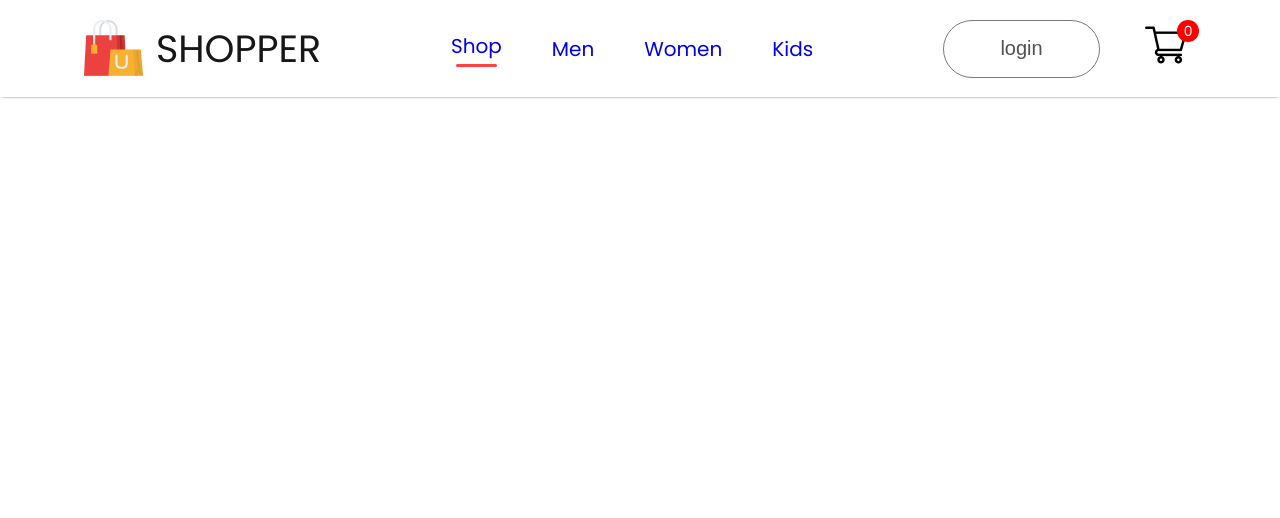
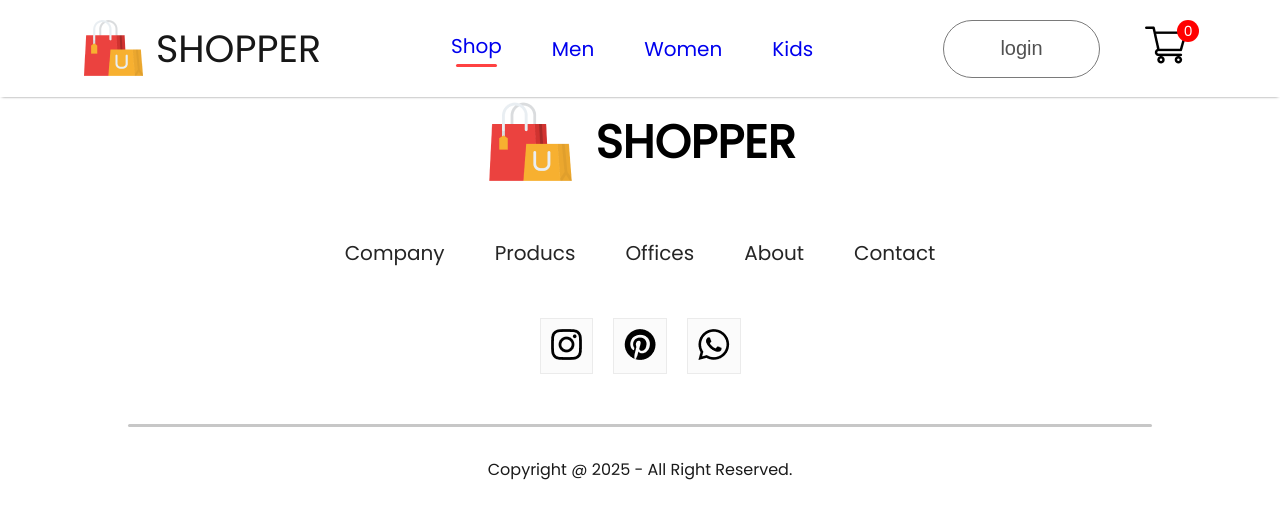
Before and after one commit to buiquocdat30/Ecommerce, a React (Create React App) app in the folder my-e-commerce/: page /kids in a window 1280 px wide. Shown: the top 518 px of the page. Built offline with nearby package versions, Linux system fonts and the light colour scheme.

Commit message:
Day 4 06032025 15h24 PM

```diff
--- a/my-e-commerce/src/App.js
+++ b/my-e-commerce/src/App.js
@@ -1,6 +1,7 @@
 import "./App.css";
 import './Styles/global.css'
 import Navbar from "./Components/Navbar/Navbar";
+import Footer from "./Components/Footer/Footer";
 import { BrowserRouter, Routes, Route } from "react-router-dom";
 
 import Shop from './Pages/Shop'
@@ -8,6 +9,8 @@
 import Product from './Pages/Product'
 import Cart from './Pages/Cart'
 import LoginSignup from './Pages/LoginSignup'
+
+
 
 function App() {
   return (
@@ -25,6 +28,7 @@
           <Route path="/cart" element={<Cart />} />
           <Route path="/login" element={<LoginSignup />}/>
         </Routes>
+      <Footer/>
       </BrowserRouter>
     </div>
   );
--- /dev/null
+++ b/my-e-commerce/src/Components/Footer/Footer.css
@@ -0,0 +1,62 @@
+.footer {
+    display: flex;
+    flex-direction: column;
+    justify-content: center;
+    align-items: center;
+    gap: 50px;
+}
+
+.footer-logo {
+    display: flex;
+    align-items: center;
+    gap: 20px;
+}
+
+.footer-logo p {
+    counter-reset: #383838;
+    font-size: 46px;
+    font-weight: 700;
+}
+
+
+.footer-links {
+    display: flex;
+    list-style: none;
+    gap: 50px;
+    color: #252525;
+    font-size: 20px;
+
+}
+.footer-links li{
+    cursor: pointer;
+}
+
+.footer-social-icon {
+    display: flex;
+    gap: 20px;
+}
+
+.footer-icons-container {
+    padding: 10px;
+    padding-bottom: 6px;
+    background: #fbfbfb;
+    border: 1px solid #ebebeb;
+    cursor: pointer;
+}
+
+.footer-copyright {
+    display: flex;
+    flex-direction: column;
+    align-items: center;
+    gap: 30px;
+    width: 100%;
+    margin-bottom: 30px;
+    color: #1a1a1a;
+}
+.footer-copyright hr{
+    width: 80%;
+    border: none;
+    border-radius: 10px;
+    height: 3px;
+    background: #c7c7c7;
+}
--- /dev/null
+++ b/my-e-commerce/src/Components/Footer/Footer.jsx
@@ -0,0 +1,41 @@
+import React from 'react'
+import './Footer.css'
+import footer_logo from '../Assets/logo_big.png'
+import instagram_icon from '../Assets/instagram_icon.png'
+import pintester_icon from '../Assets/pintester_icon.png'
+import whatsapp_icon from '../Assets/whatsapp_icon.png'
+
+ const Footer = () => {
+  return (
+    <div className='footer'>
+        <div className="footer-logo">
+            <img src={footer_logo} alt="" />
+            <p>SHOPPER</p>
+        </div>
+        <ul className="footer-links">
+            <li>Company</li>
+            <li>Producs</li>
+            <li>Offices</li>
+            <li>About</li>
+            <li>Contact</li>
+
+        </ul>
+        <div className="footer-social-icon">
+            <div className="footer-icons-container">
+                <img src={instagram_icon} alt="" />
+            </div>
+            <div className="footer-icons-container">
+                <img src={pintester_icon} alt="" />
+            </div>
+            <div className="footer-icons-container">
+                <img src={whatsapp_icon} alt="" />
+            </div>
+        </div>
+        <div className="footer-copyright">
+            <hr />
+            <p>Copyright @ 2025 - All Right Reserved.</p>
+        </div>
+    </div>
+  )
+}
+export default Footer;
--- /dev/null
+++ b/my-e-commerce/src/Context/ShopContext.jsx
@@ -0,0 +1,17 @@
+import React, { createContext } from "react";
+import all_product from '../Components/Assets/all_product'
+
+
+export const ShopContext= createContext(null)
+
+const ShopContextProvider=(props)=>{
+
+    const contextValue={all_product}
+
+    return(
+        <ShopContext.Provider value={contextValue} >
+            {props.children}
+        </ShopContext.Provider>
+    )
+}
+export default ShopContextProvider
--- a/my-e-commerce/src/Pages/ShopCategory.jsx
+++ b/my-e-commerce/src/Pages/ShopCategory.jsx
@@ -1,7 +1,7 @@
 import React from "react";
 
 const ShopCategory = () => {
-  return <div>
+  return <div className="shop-category">
 
   </div>;
 };
```
Also changed, not shown: my-e-commerce/src/Components/NewCollection/NewCollections.jsx (added, +18 -0 lines), my-e-commerce/src/index.js (+9 -9 lines), my-e-commerce/src/Components/NewCollection/NewCollections.css (added).
